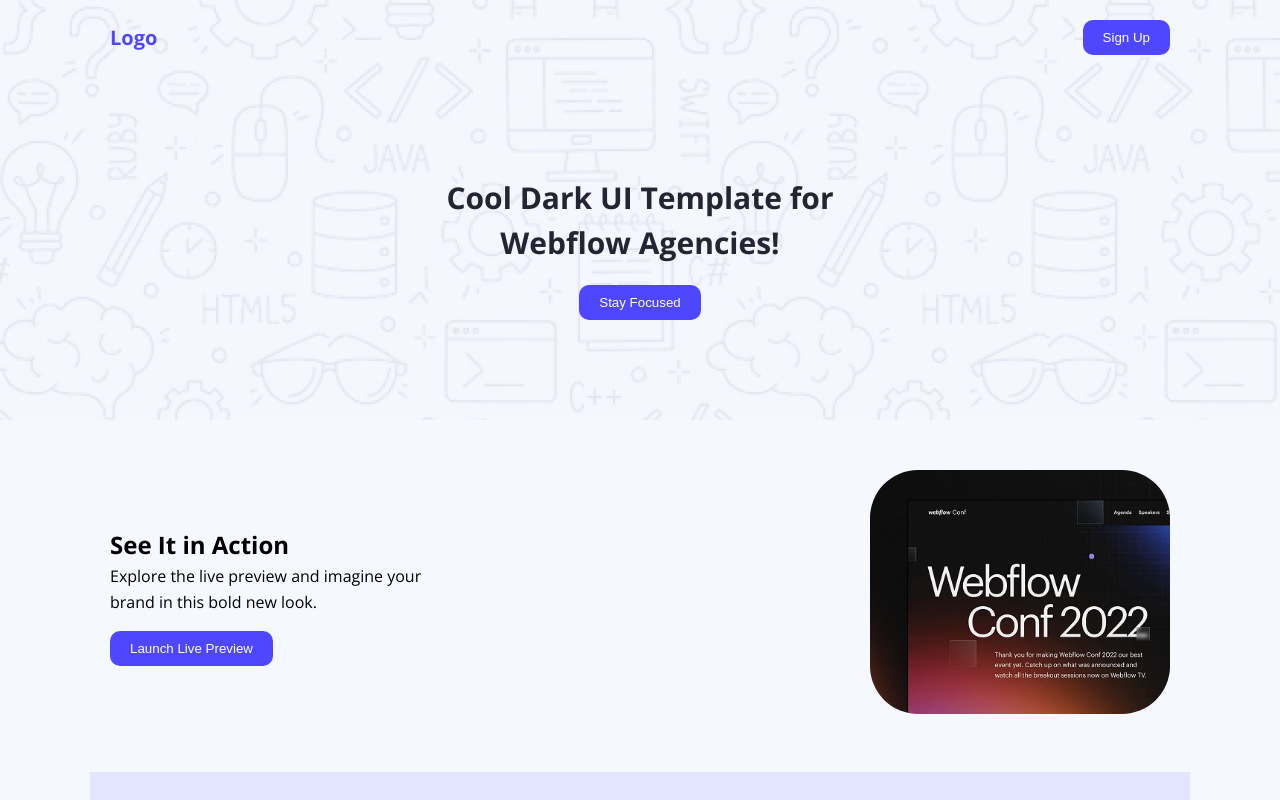
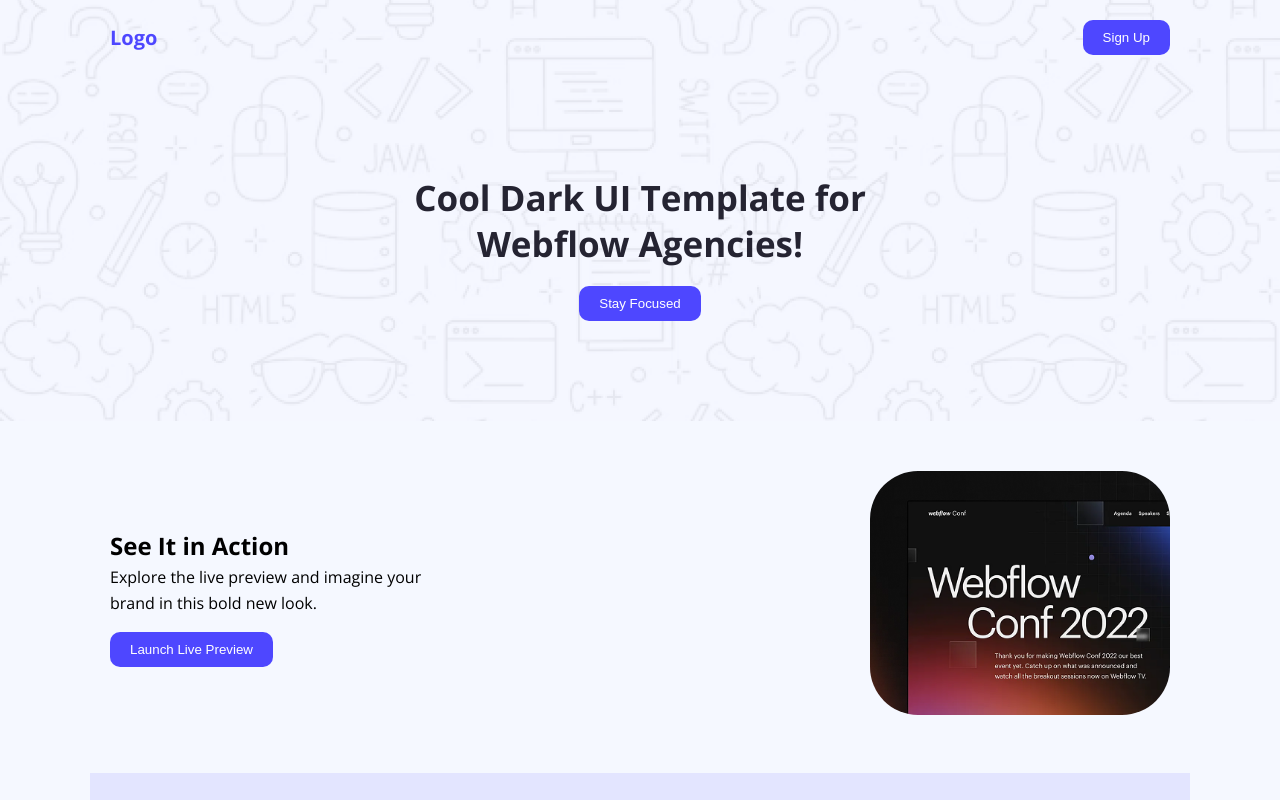
Before and after one commit to Fahim2130/assignments-1, a plain HTML site: page index.html in a window 1280 px wide. Shown: the top 800 px of the page. Drawn offline with nearby package versions, Linux system fonts and the light colour scheme.

Commit message:
Heading fonts changed

```diff
--- a/styles.css/assignment.css
+++ b/styles.css/assignment.css
@@ -67,10 +67,10 @@ body {
   padding: 100px 20px;
 }
 .banner-inner h1 {
-  font-size: 30px;
-  margin-bottom: 20px;
-  text-align: center;
-  line-height: 1.5;
+      font-size: 35px;
+    margin-bottom: 20px;
+    text-align: center;
+    line-height: 1.3;
 
 
 }
```
